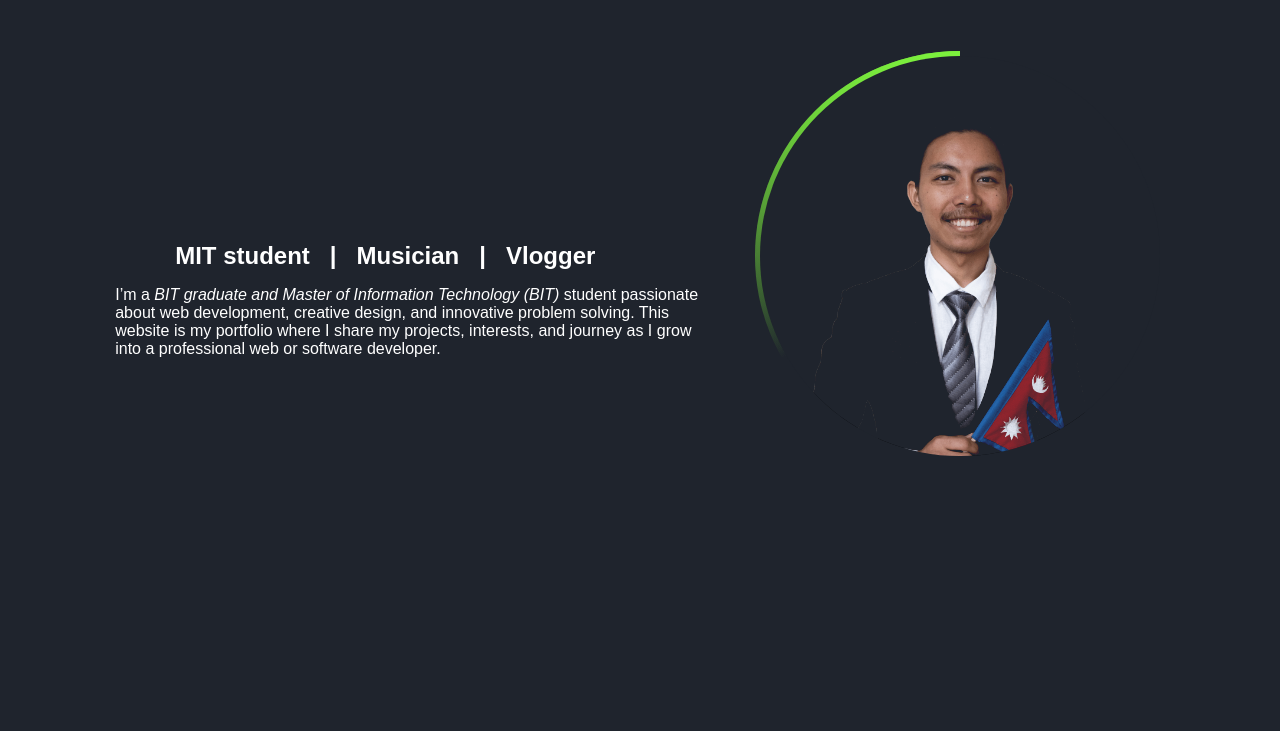
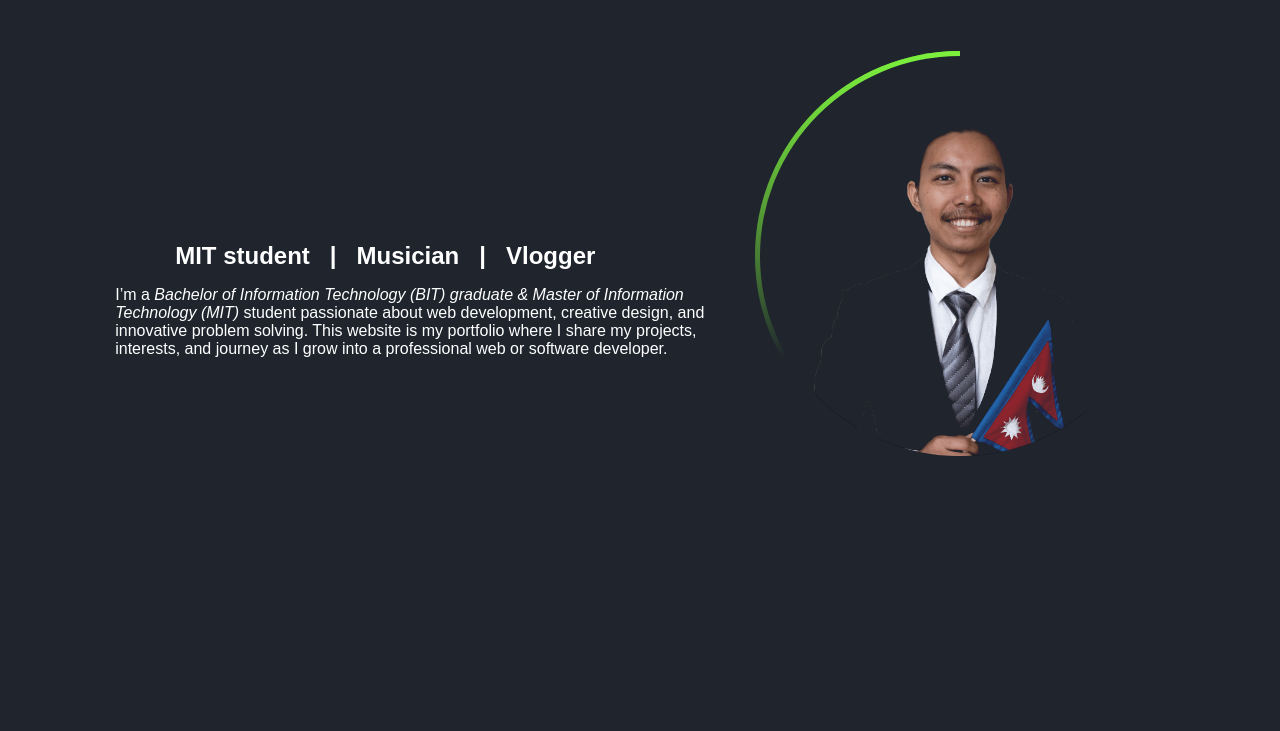
Before and after one commit to rubinbhandari/ruweenchhetri, a plain HTML site: page index.html in a window 1280 px wide. Shown: the part 69-800 px from the top of the page. Drawn offline with Linux system fonts and the light colour scheme.

Commit message:
Update index.html

```diff
--- a/index.html
+++ b/index.html
@@ -45,7 +45,7 @@
                     <h1>Vlogger</h1>
                 </div>
                 <div class="bottomLeft">
-                    <p>I’m a <i>BIT graduate and Master of Information Technology (BIT)</i> student
+                    <p>I’m a <i>Bachelor of Information Technology (BIT) graduate & Master of Information Technology (MIT)</i> student
                     passionate about web development, creative design, and innovative problem solving. This
                     website is my portfolio where I share my projects, interests, and journey as I grow into
                     a professional web or software developer.</p>
```
